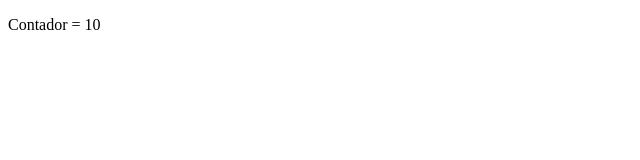
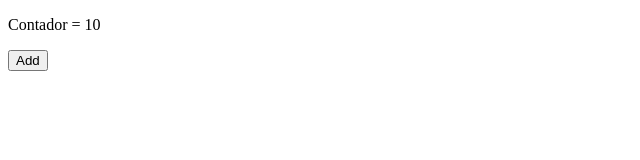
Before and after one commit to anamsilva1981/RoadmapAngular, an Angular app: page / in a window 1280 px wide. Shown: the top 160 px of the page, without its empty margins (0-640 px from the left). Built offline with nearby package versions, Linux system fonts and the light colour scheme.

Commit message:
Adiciona botão 'Add' para chamar o método 'add' no AppComponent

```diff
--- a/src/app/app.component.html
+++ b/src/app/app.component.html
@@ -2,8 +2,8 @@
     [contador]="addValue"
 ></app-input>
 
-
-
-
+<button
+    (click)="add()"
+>Add</button>
 
 <router-outlet></router-outlet>
```
